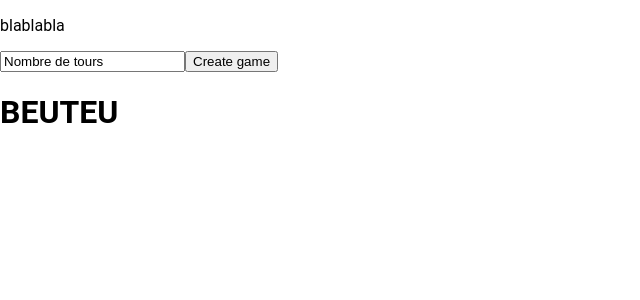
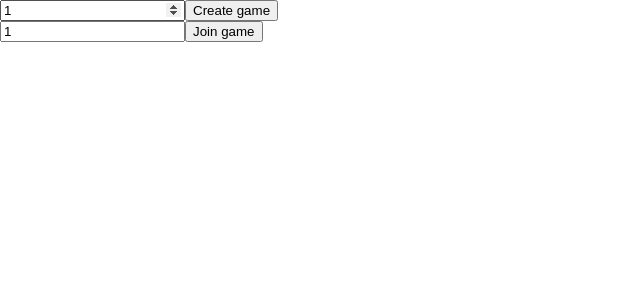
Before and after one commit to hediturki123/prisonersDilemma-client, an Angular app: page /home in a window 1280 px wide. Shown: the top 300 px of the page, without its empty margins (0-640 px from the left). Built offline with nearby package versions, Linux system fonts and the light colour scheme.

Commit message:
début page home

```diff
--- a/src/app/app.component.html
+++ b/src/app/app.component.html
@@ -1,6 +1,10 @@
-<p>blablabla</p>
 
 <form>
-  <input type = "text" value = "Nombre de tours"  min = "0" #nbTurns >
+  <input type = "number" value = "1" min = "0" #nbTurns >
   <button (click) = "createGame(nbTurns.value)">Create game</button>
 </form>
+
+<form>
+  <input type = "number" value = "1" min = "0" #idGame >
+  <button (click) = "joinGame(idGame.value)">Join game</button>
+</form>
--- a/src/app/app.component.ts
+++ b/src/app/app.component.ts
@@ -1,7 +1,7 @@
 import { GameConnectionService } from './service/game-connection.service';
 import { ChangeDetectionStrategy, Component } from '@angular/core';
-import { OSM_TILE_LAYER_URL } from '@yaga/leaflet-ng2';
-import { Observable } from 'rxjs';
+import { BehaviorSubject, Observable } from 'rxjs';
+
 
 @Component({
   selector: 'app-root',
@@ -21,4 +21,8 @@ export class AppComponent {
 
   }
 
+  joinGame(idGame : string) {
+    //this.gameConnectionService.read(+idGame);
+  }
+
 }
--- a/src/app/service/game-connection.service.ts
+++ b/src/app/service/game-connection.service.ts
@@ -18,16 +18,17 @@ export class GameConnectionService {
 
   async create(nbTurns : number): Promise<boolean> {
     let ok = false;
-    try{
-      const resp = await this.http.post(`${this.baseURL}$`, nbTurns, {observe: 'response', responseType: 'json'}).toPromise();
+    try {
+      const resp = await this.http.post(`${this.baseURL}`, nbTurns, {observe: 'response', responseType: 'json'}).toPromise();
       ok = resp.status === 200;
-    }catch(httpError){
+    } catch(httpError) {
+      console.log("baseURL : " + this.baseURL);
       console.error("error in creation of a game");
     }
     return ok;
   }
 
-  async read(id: string): Promise<Game | null>{
+  async read(id: string): Promise<Game | null> {
     let game: Game | null = null;
         try {
             const resp = await this.http
--- a/src/index.html
+++ b/src/index.html
@@ -7,6 +7,5 @@
 </head>
 <body>
   <app-root></app-root>
-  <h1> BEUTEU </h1>
 </body>
 </html>
```
